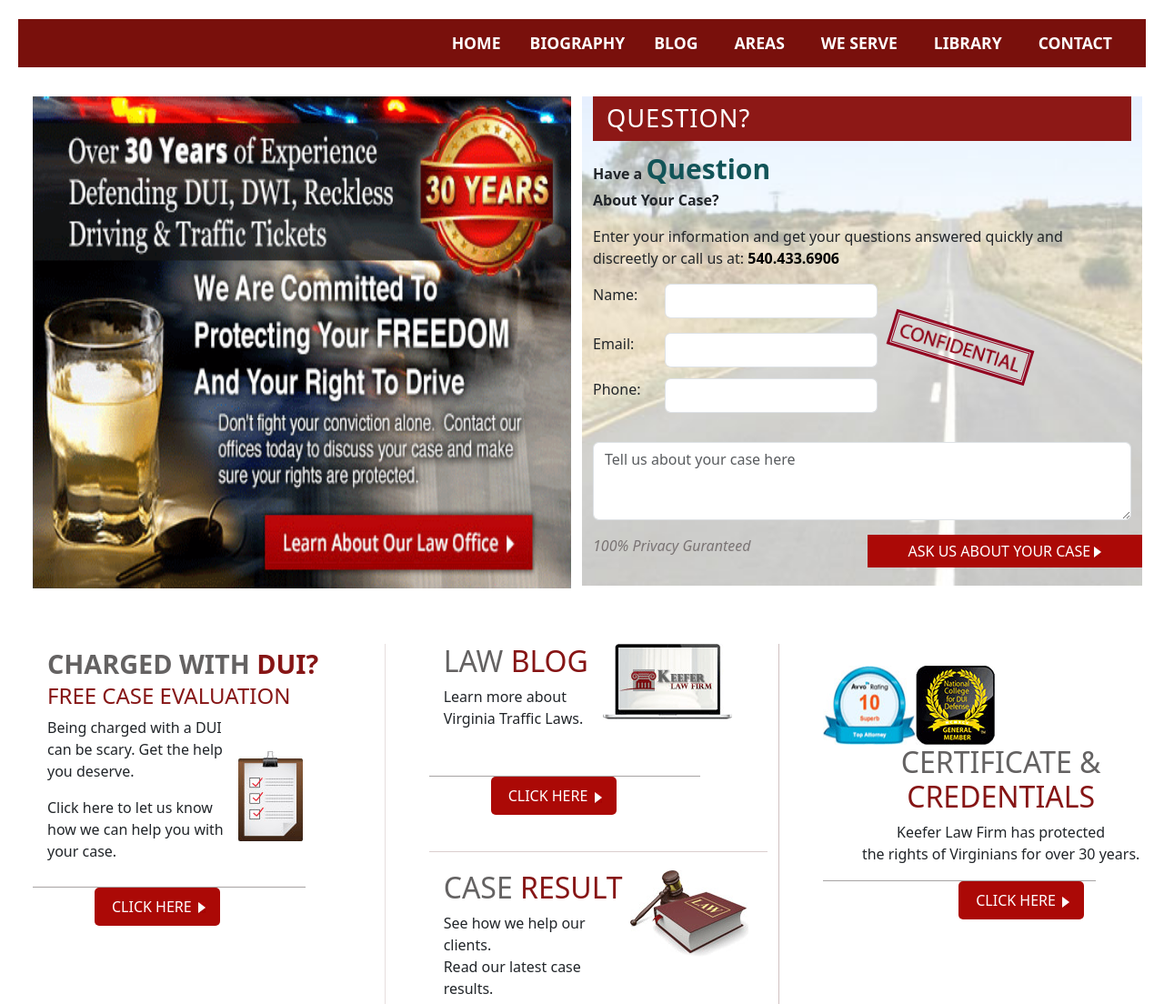
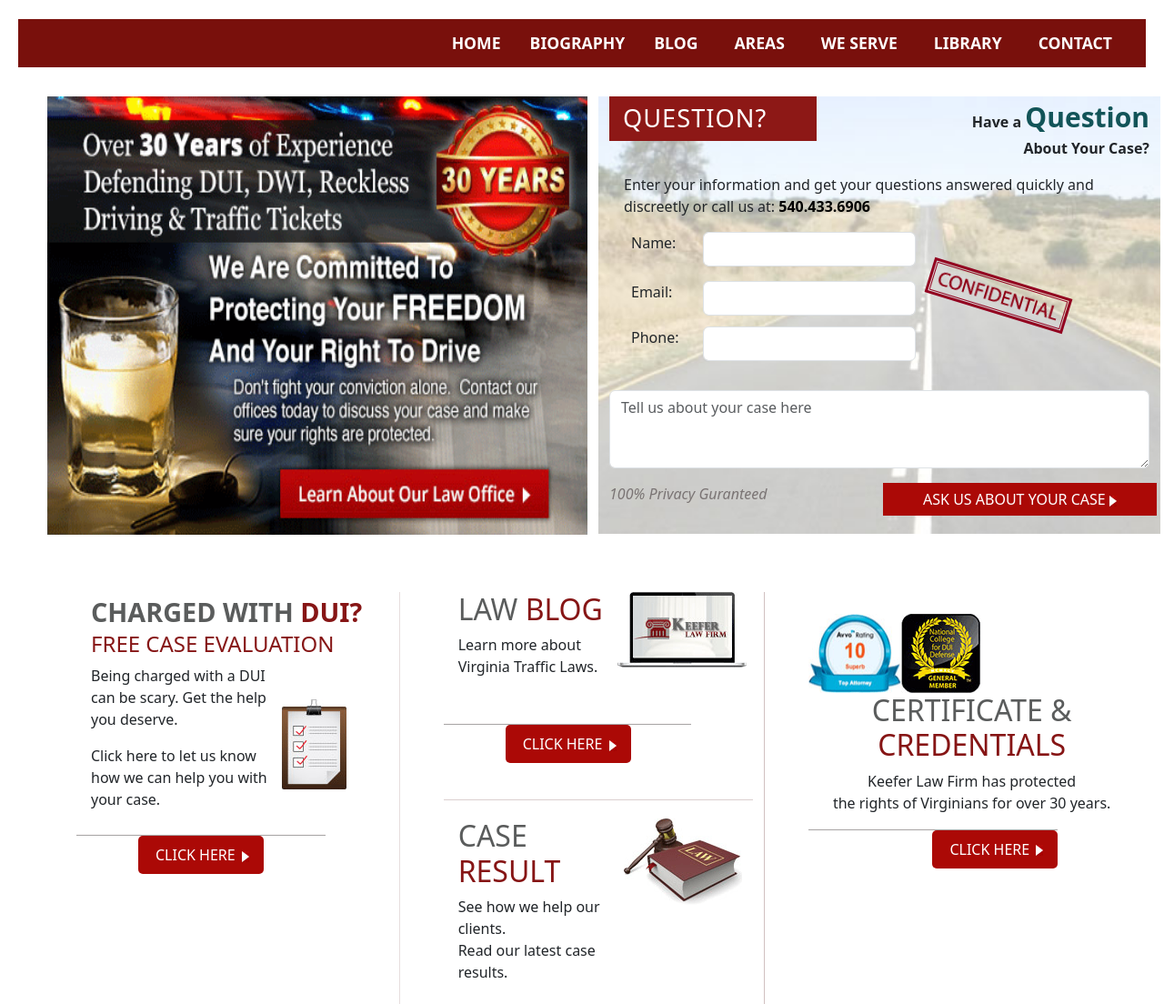
Before and after one commit to Zainab26-z/bootstrap-keefer, a plain HTML site: page INDEX.HTML in a window 1280 px wide. Shown: the part 155-1259 px from the top of the page at 91% size. Drawn offline with nearby package versions, Linux system fonts and the light colour scheme.

Commit message:
update file with changes

```diff
--- a/INDEX.HTML
+++ b/INDEX.HTML
@@ -12,11 +12,11 @@
 
 <body>
     <!-- Header Section -->
-    <header class="container-fluid py-3 px-4">
-        <div class="row align-items-center">
+    <header class="container-fluid py-3 px-4 ">
+        <div class="row align-items-center ">
             <!-- Left side - Logo -->
             <div
-                class="col-12 col-sm-12 col-md-12 col-lg-6 col-xl-6  text-center text-sm-center text-md-center text-lg-end text.xl.end">
+                class="col-12 col-sm-12 col-md-12 col-lg-6 col-xl-6    text-center text-sm-center text-md-center text-lg-end text.xl.end">
                 <img src="images/logo.png" alt="KEEPER Logo" class="img-fluid" style="width: 100%;">
             </div>
 
@@ -68,32 +68,32 @@
     </nav>
     <!-- ...... -->
     <div class="">
-        <div class="display-container row ms-4 me-4">
+        <div class="display-container row ms-4 me- ps-3 pe-3">
             <div class="col col-sm-12 col-md-6 col-lg-6 col-xl-6 mb-3 mb-sm-3 mb-md-3 mb-lg-3 ">
                 <img src="images/gurantee_banner.gif" class="img-fluid" id="banner-image"
-                    style="width: 100%; height: 95%;">
+                    style="width: 100%; height: 94%;">
             </div>
             <div class="col  col-sm-12 col-md-12 col-lg-6 col-xl-6 mb-5 mb-sm-5 mb-md-5 mb-lg-5 mb-xl-5" id="form">
 
                 <div class="row">
-                    <div class="   ">
+                    <div class="col">
                         <h3
-                            style="background-color: #8d1816; color: #fff; font-size: 1.7rem;  padding: 8px 15px; letter-spacing: 1px;">
+                            style="background-color: #8d1816; color: #fff; font-size: 1.7rem;  padding: 8px 15px; letter-spacing: 1px; width: 80%;">
                             QUESTION?</h3>
                     </div>
-                    <div class="col">
+                    <div class="col text-lg-end">
                         <p style="font-weight: bold;">Have a <span
                                 style="font-size: 30px; color: rgb(18, 84, 88); font-weight: bold;">Question</span><br>About
                             Your Case?</p>
                     </div>
                 </div>
-                <div class="row">
+                <div class="row ps-3">
                     <p>Enter your information and get your questions answered quickly and discreetly or call us at:
                         <span style="color: black; font-weight: bold;">540.433.6906</span>
                     </p>
                 </div>
                 <!-- Form Section -->
-                <div class="d-flex">
+                <div class="d-flex ps-4">
                     <div class="">
 
                         <div class="row mb-2 g-1">
@@ -128,7 +128,7 @@
                     <div class="col">
                         <p style="color: rgb(122, 116, 116);"><i>100% Privacy Guranteed</i></p>
                     </div>
-                    <div class="col" id="about-btn">
+                    <div class="col me-1" id="about-btn">
                         <a href="">Ask us about your case</a>
                         <img src="images/bullet_white_lrg.png" alt="">
                     </div>
@@ -137,9 +137,9 @@
         </div>
     </div>
     <!-- ............................ -->
-    <div class="about-container mt-3 ">
+    <div class="about-container mt-3 ps-5 pe-5 ">
         <div class="row height-100 ">
-            <div class="col col-sm-12 col-md-5 col-lg-4 col-xl-4 ps-5 ps-sm-5 ps-md-5 ps-lg-5 ps-xl-5 mb-5 mb-sm-5 mb-md-5 mb-lg-5 "
+            <div class="col col-sm-12 col-md-5 col-lg-4 col-xl-4  ps-sm-5 ps-md-5 ps-lg-5  mb-5 mb-sm-5 mb-md-5 mb-lg-5 "
                 id="container-a1">
                 <div class="grey ps-3 ps-sm-3 ps-md-3 ps-lg-3 ps-xl-3" style="font-size: 1.8rem; font-weight: bold;">
                     CHARGED WITH <span class="red"> DUI? </span></h2>
@@ -198,7 +198,7 @@
                             <br>Read our latest case results.
                         </p>
                     </div>
-                    <div class="ps-md-1 ps-lg-1"><img src="images/order_icon.gif" alt=""></div>
+                    <div class=""><img src="images/order_icon.gif" alt=""></div>
                 </div>
                 <!-- button... -->
                 <div class="box-actions">
@@ -245,8 +245,8 @@
     <div class="BORDERIMAGE mb-4 mb-sm-4 mb-md-4 md-lg-4"> <img src="Images/lf_bt_hr_shadow.png"> </div>
     <!-- ........... -->
 
-    <div class="mt-4 ms-5 me-5 ">
-        <div class="row">
+    <div class="mt-4 ms-3 me-3">
+        <div class="row ">
             <!-- First Column (Practice Area) -->
             <div
                 class="col-12 col-sm-12 col-md-6 col-lg-4 col-xl-4 ps-5 ps-sm-5 ps-md-3 ps-lg-4 ps-xl-5 mb-5 mb-sm-5 mb-md-5 mb-lg-5 ">
@@ -422,43 +422,3 @@
 </body>
 
 </html>
-
-
-
-
-
-
-
-
-
-
-
-
-
-
-
-
-
-
-
-
-
-
-
-
-
-
-
-
-
-
-
-
-
-
-
-
-
-
-
-</div>
--- a/STYLE.CSS
+++ b/STYLE.CSS
@@ -9,7 +9,6 @@
   background-repeat: no-repeat;
   background-size: contain;
   background-position: center;
-
 }
 
 #navbarNav {
@@ -38,9 +37,7 @@
   background-image: url(images/form_bg.jpg);
   background-size: cover;
   background-repeat: no-repeat;
-
 }
-
 
 .confi-logo img {
   transform: rotate(17deg);
@@ -57,7 +54,7 @@
   color: rgb(134, 21, 21);
 }
 .grey {
-  color: rgb(100, 98, 98);
+  color: rgb(90, 92, 92);
 }
 
 .BORDERIMAGE {
@@ -123,7 +120,6 @@
   font-weight: bold;
   letter-spacing: 1px;
   padding: 5px;
-
 }
 
 .box-title {
@@ -188,29 +184,24 @@
   #form {
     flex-basis: 100%;
   }
-  .about-container{
-
+  .about-container {
     letter-spacing: 2px;
-
   }
-  .action-btn{
+  .action-btn {
     width: 100%;
   }
-  .action-btn .btn { left: 50%;
-}
-
+  .action-btn .btn {
+    left: 50%;
+  }
 }
 @media all and (min-width: 576px) and (max-width: 767px) {
   #form {
     flex-basis: 100%;
   }
-  .action-btn{
+  .action-btn {
     width: 100%;
   }
 }
 
-
-
 @media all and (min-width: 768px) and (max-width: 991px) {
-
 }
```
